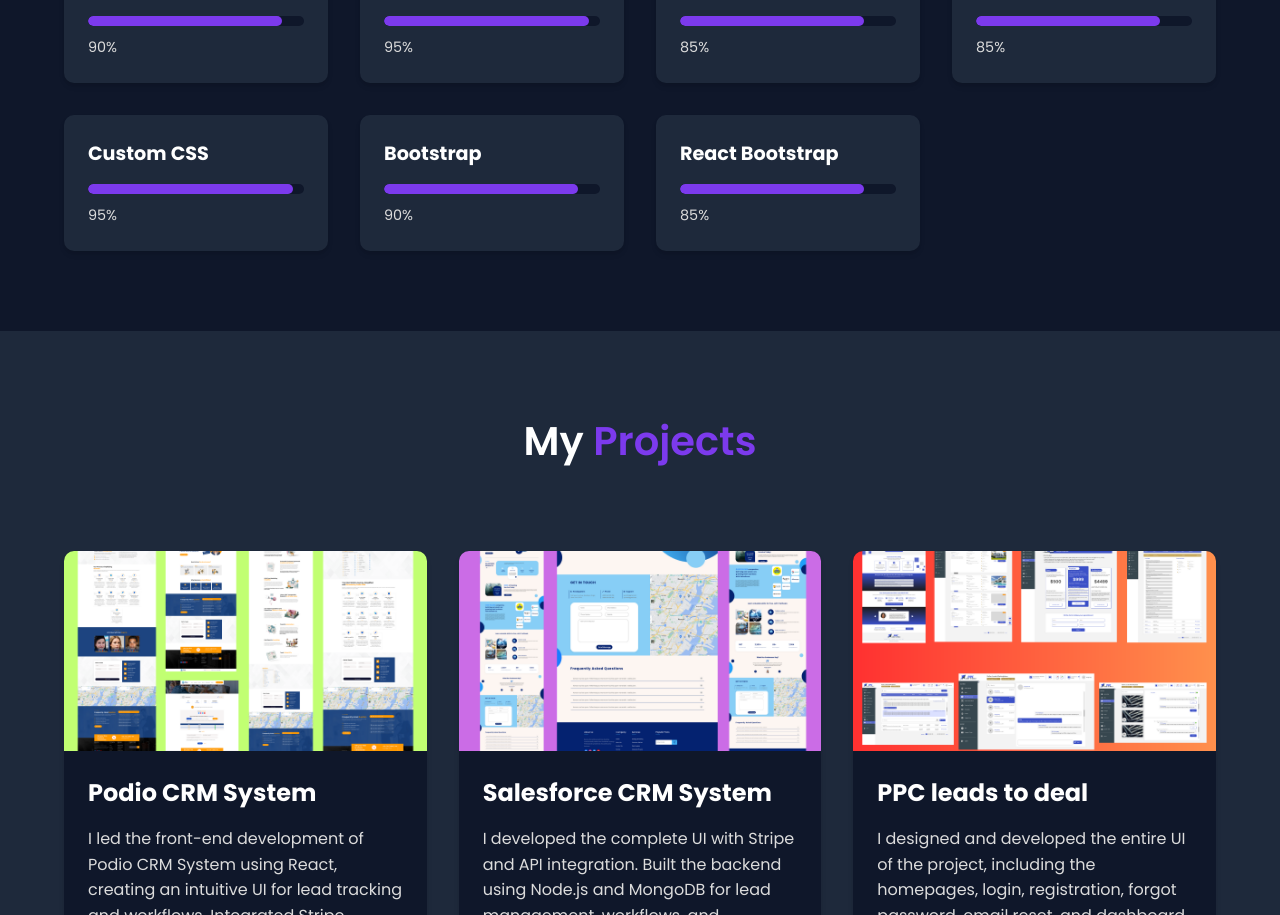
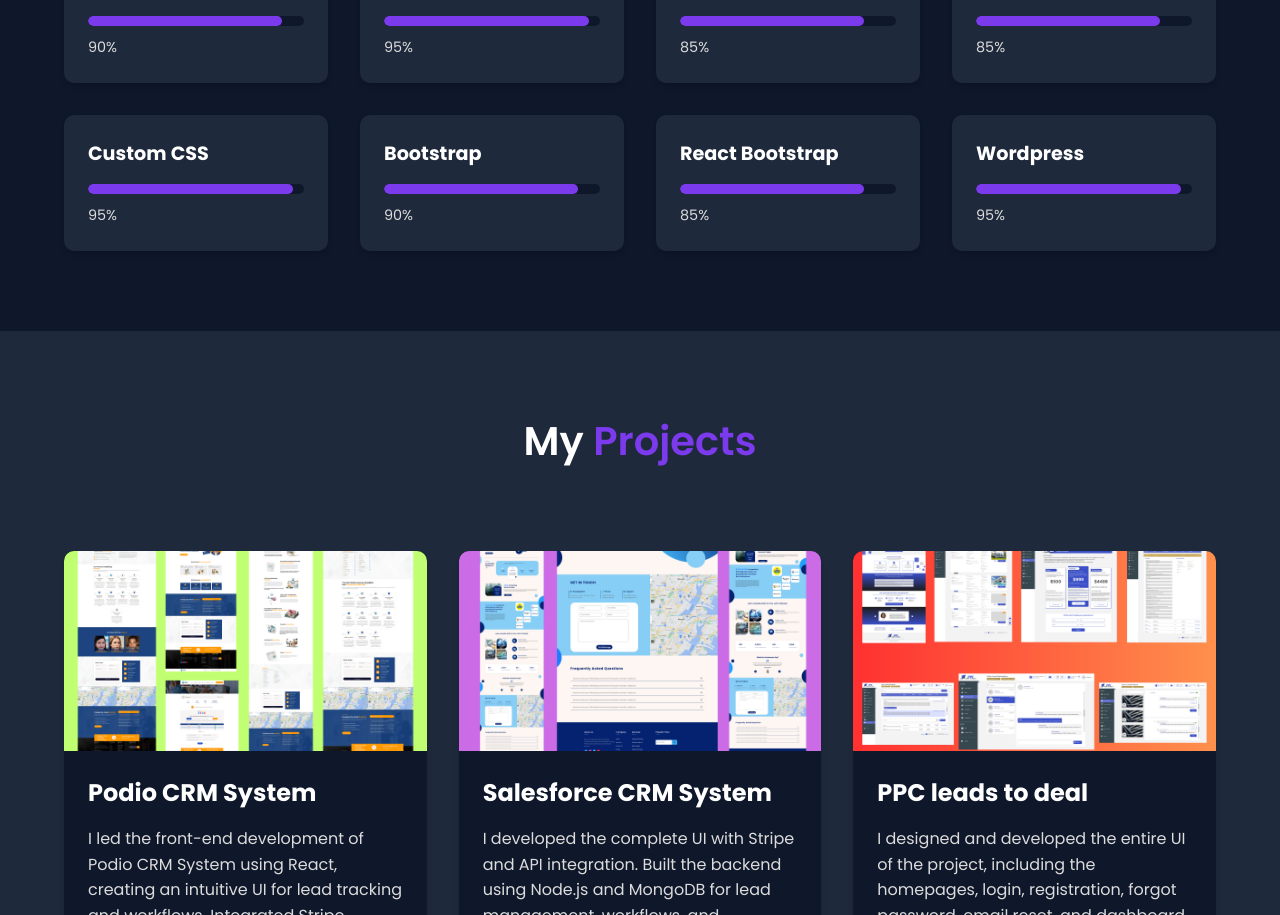
Before and after one commit to azeemyaqoob/portfolio-azeem-yaqoob, a React (Create React App) app: page / in a window 1280 px wide. Shown: the part 2332-3247 px from the top of the page. Built offline with nearby package versions, Linux system fonts and the light colour scheme.

Commit message:
change in data

```diff
--- a/src/data.js
+++ b/src/data.js
@@ -194,5 +194,6 @@
     { name: "Custom CSS", level: 95 },
     { name: "Bootstrap", level: 90 },
     { name: "React Bootstrap", level: 85 },
+    { name: "Wordpress", level: 95 },
 
 ];
```
